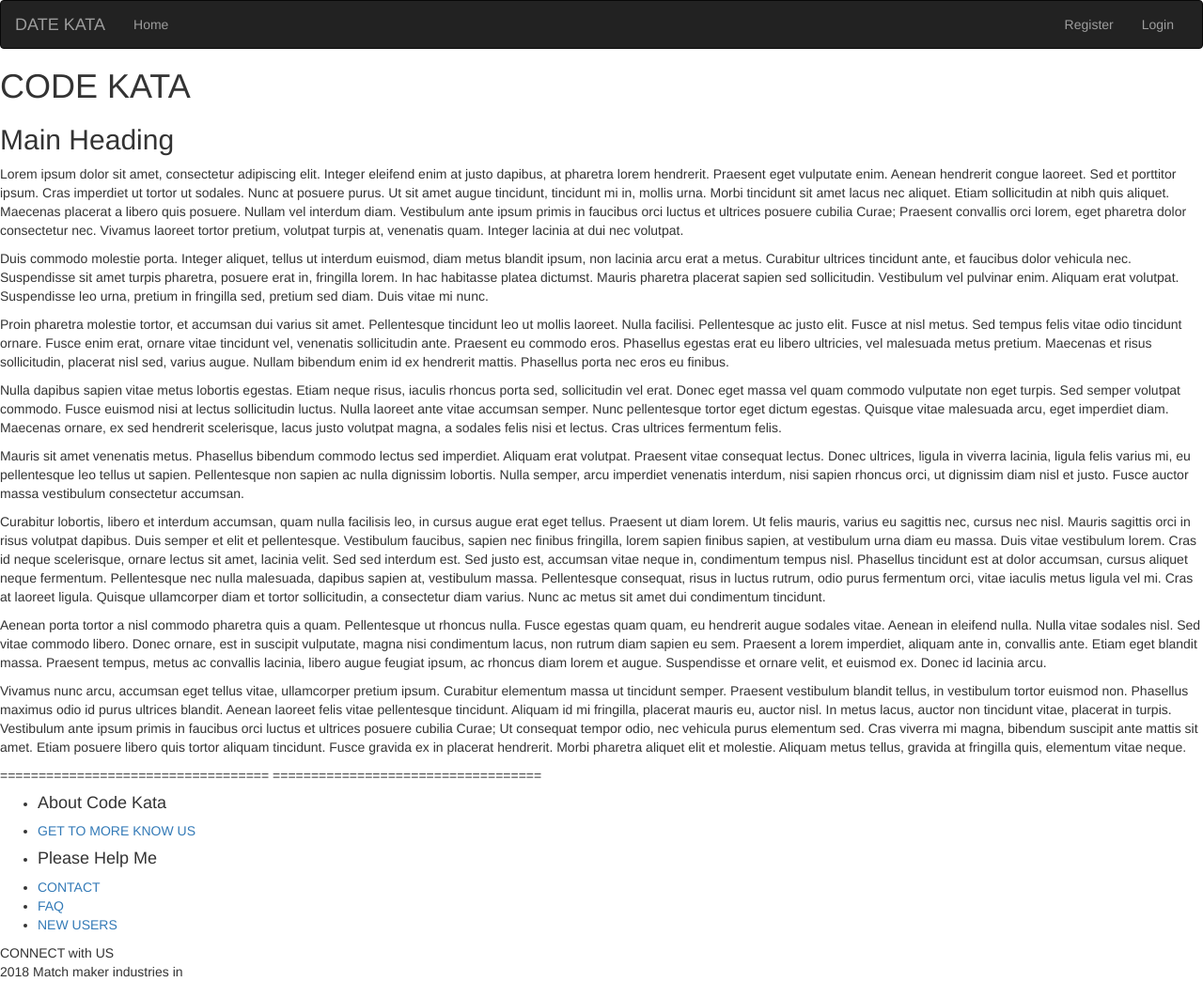
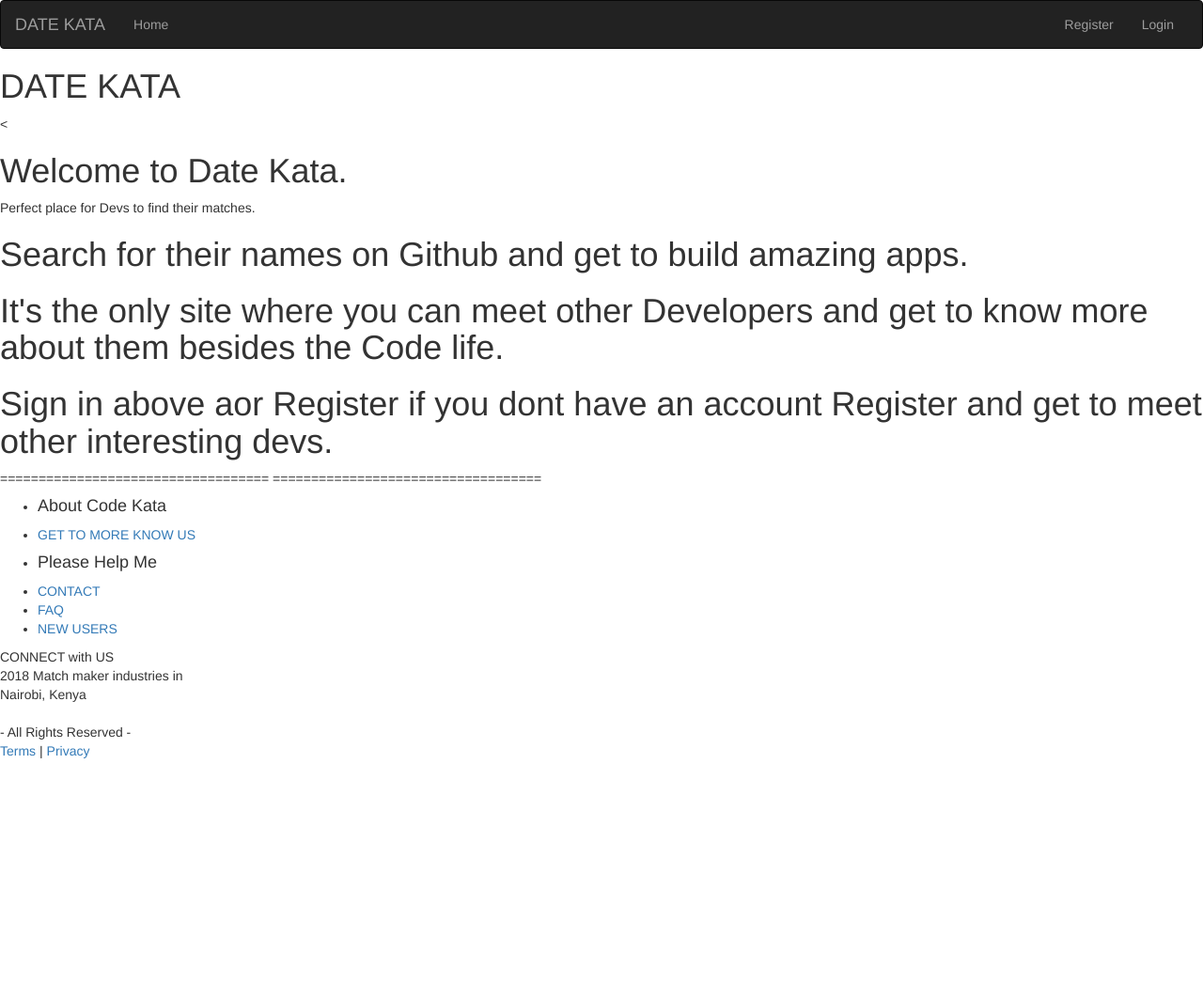
Before and after one commit to leskeylevy/datekata, a Python web app: template app/templates/index.html in a window 1280 px wide. Shown: the top 1045 px of the page at 94% size. After the commit the page ends 807 px from the top, so only its background shows below. Run offline with Jinja, Linux system fonts and the light colour scheme; the template is opened without the code that fills it, so the values that code supplies are empty; some libraries are stand-ins or nearby versions.

Commit message:
index.html landing page added

```diff
--- a/app/templates/index.html
+++ b/app/templates/index.html
@@ -6,23 +6,35 @@
 <header>
   <section class="intro-background"></section>
   <article class="intro-heading">
-    <h1>CODE KATA </h1>
+    <h1>DATE KATA </h1>
     <figure class="logo-heading"><div></div></figure>
   </article>
+
 </header>
-<main>
-  <article class="main-content">
-    <h2>Main Heading</h2>
-    <p>Lorem ipsum dolor sit amet, consectetur adipiscing elit. Integer eleifend enim at justo dapibus, at pharetra lorem hendrerit. Praesent eget vulputate enim. Aenean hendrerit congue laoreet. Sed et porttitor ipsum. Cras imperdiet ut tortor ut sodales. Nunc at posuere purus. Ut sit amet augue tincidunt, tincidunt mi in, mollis urna. Morbi tincidunt sit amet lacus nec aliquet. Etiam sollicitudin at nibh quis aliquet. Maecenas placerat a libero quis posuere. Nullam vel interdum diam. Vestibulum ante ipsum primis in faucibus orci luctus et ultrices posuere cubilia Curae; Praesent convallis orci lorem, eget pharetra dolor consectetur nec. Vivamus laoreet tortor pretium, volutpat turpis at, venenatis quam. Integer lacinia at dui nec volutpat.</p>
-    <p>Duis commodo molestie porta. Integer aliquet, tellus ut interdum euismod, diam metus blandit ipsum, non lacinia arcu erat a metus. Curabitur ultrices tincidunt ante, et faucibus dolor vehicula nec. Suspendisse sit amet turpis pharetra, posuere erat in, fringilla lorem. In hac habitasse platea dictumst. Mauris pharetra placerat sapien sed sollicitudin. Vestibulum vel pulvinar enim. Aliquam erat volutpat. Suspendisse leo urna, pretium in fringilla sed, pretium sed diam. Duis vitae mi nunc.</p>
-    <p>Proin pharetra molestie tortor, et accumsan dui varius sit amet. Pellentesque tincidunt leo ut mollis laoreet. Nulla facilisi. Pellentesque ac justo elit. Fusce at nisl metus. Sed tempus felis vitae odio tincidunt ornare. Fusce enim erat, ornare vitae tincidunt vel, venenatis sollicitudin ante. Praesent eu commodo eros. Phasellus egestas erat eu libero ultricies, vel malesuada metus pretium. Maecenas et risus sollicitudin, placerat nisl sed, varius augue. Nullam bibendum enim id ex hendrerit mattis. Phasellus porta nec eros eu finibus.</p>
-    <p>Nulla dapibus sapien vitae metus lobortis egestas. Etiam neque risus, iaculis rhoncus porta sed, sollicitudin vel erat. Donec eget massa vel quam commodo vulputate non eget turpis. Sed semper volutpat commodo. Fusce euismod nisi at lectus sollicitudin luctus. Nulla laoreet ante vitae accumsan semper. Nunc pellentesque tortor eget dictum egestas. Quisque vitae malesuada arcu, eget imperdiet diam. Maecenas ornare, ex sed hendrerit scelerisque, lacus justo volutpat magna, a sodales felis nisi et lectus. Cras ultrices fermentum felis.</p>
-    <p>Mauris sit amet venenatis metus. Phasellus bibendum commodo lectus sed imperdiet. Aliquam erat volutpat. Praesent vitae consequat lectus. Donec ultrices, ligula in viverra lacinia, ligula felis varius mi, eu pellentesque leo tellus ut sapien. Pellentesque non sapien ac nulla dignissim lobortis. Nulla semper, arcu imperdiet venenatis interdum, nisi sapien rhoncus orci, ut dignissim diam nisl et justo. Fusce auctor massa vestibulum consectetur accumsan.</p>
-    <p>Curabitur lobortis, libero et interdum accumsan, quam nulla facilisis leo, in cursus augue erat eget tellus. Praesent ut diam lorem. Ut felis mauris, varius eu sagittis nec, cursus nec nisl. Mauris sagittis orci in risus volutpat dapibus. Duis semper et elit et pellentesque. Vestibulum faucibus, sapien nec finibus fringilla, lorem sapien finibus sapien, at vestibulum urna diam eu massa. Duis vitae vestibulum lorem. Cras id neque scelerisque, ornare lectus sit amet, lacinia velit. Sed sed interdum est. Sed justo est, accumsan vitae neque in, condimentum tempus nisl. Phasellus tincidunt est at dolor accumsan, cursus aliquet neque fermentum. Pellentesque nec nulla malesuada, dapibus sapien at, vestibulum massa. Pellentesque consequat, risus in luctus rutrum, odio purus fermentum orci, vitae iaculis metus ligula vel mi. Cras at laoreet ligula. Quisque ullamcorper diam et tortor sollicitudin, a consectetur diam varius. Nunc ac metus sit amet dui condimentum tincidunt.</p>
-    <p>Aenean porta tortor a nisl commodo pharetra quis a quam. Pellentesque ut rhoncus nulla. Fusce egestas quam quam, eu hendrerit augue sodales vitae. Aenean in eleifend nulla. Nulla vitae sodales nisl. Sed vitae commodo libero. Donec ornare, est in suscipit vulputate, magna nisi condimentum lacus, non rutrum diam sapien eu sem. Praesent a lorem imperdiet, aliquam ante in, convallis ante. Etiam eget blandit massa. Praesent tempus, metus ac convallis lacinia, libero augue feugiat ipsum, ac rhoncus diam lorem et augue. Suspendisse et ornare velit, et euismod ex. Donec id lacinia arcu.</p>
-    <p>Vivamus nunc arcu, accumsan eget tellus vitae, ullamcorper pretium ipsum. Curabitur elementum massa ut tincidunt semper. Praesent vestibulum blandit tellus, in vestibulum tortor euismod non. Phasellus maximus odio id purus ultrices blandit. Aenean laoreet felis vitae pellentesque tincidunt. Aliquam id mi fringilla, placerat mauris eu, auctor nisl. In metus lacus, auctor non tincidunt vitae, placerat in turpis. Vestibulum ante ipsum primis in faucibus orci luctus et ultrices posuere cubilia Curae; Ut consequat tempor odio, nec vehicula purus elementum sed. Cras viverra mi magna, bibendum suscipit ante mattis sit amet. Etiam posuere libero quis tortor aliquam tincidunt. Fusce gravida ex in placerat hendrerit. Morbi pharetra aliquet elit et molestie. Aliquam metus tellus, gravida at fringilla quis, elementum vitae neque.</p>
-  </article>
-</main>
+<<section class="intro">
+  <div class="content">
+    <h1>Welcome to Date Kata.</h1>
+    <p>Perfect place for Devs to find their matches.</p>
+ </div>
+</section>
+
+<section>
+  <div class="content">
+    <h1>Search for their names on Github and get to build amazing apps.</h1>
+ </div>
+</section>
+
+<section>
+  <div class="content">
+    <h1>It's the only site where you can meet other Developers and get to know more about them besides the Code life.</h1>
+ </div>
+</section>
+
+<section>
+  <div class="content">
+    <h1>Sign in above aor Register if you dont have an account Register and get to meet other interesting devs.</a></h1>
+ </div>
+</section>
 
 
 ===================================
```
